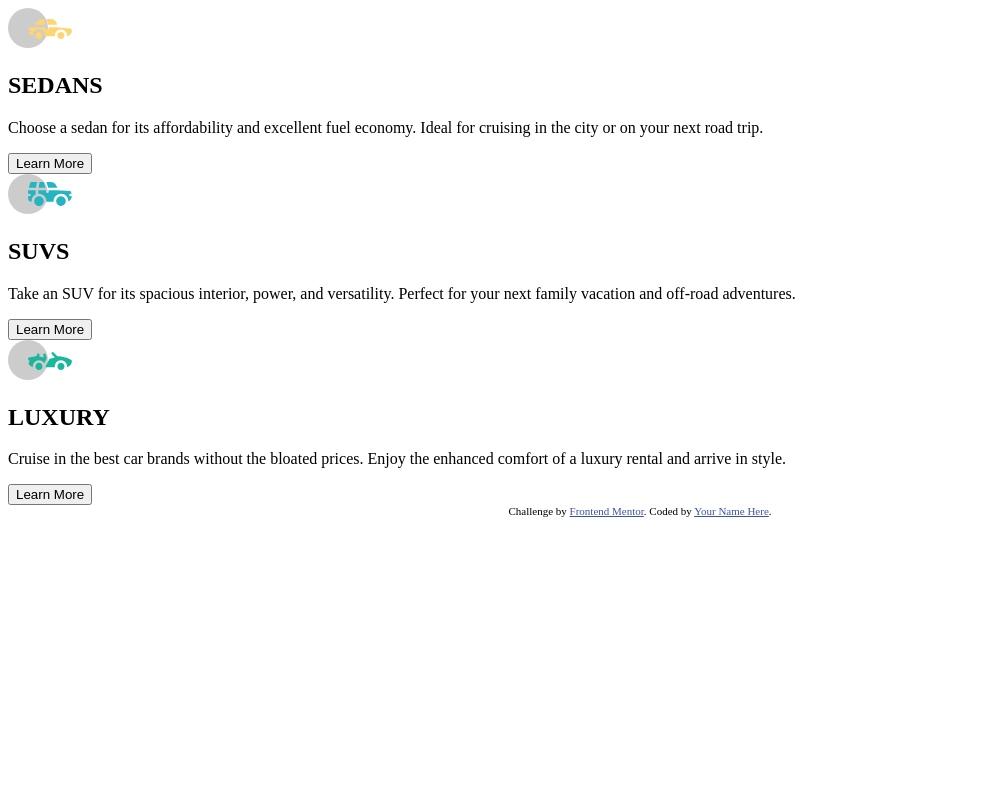
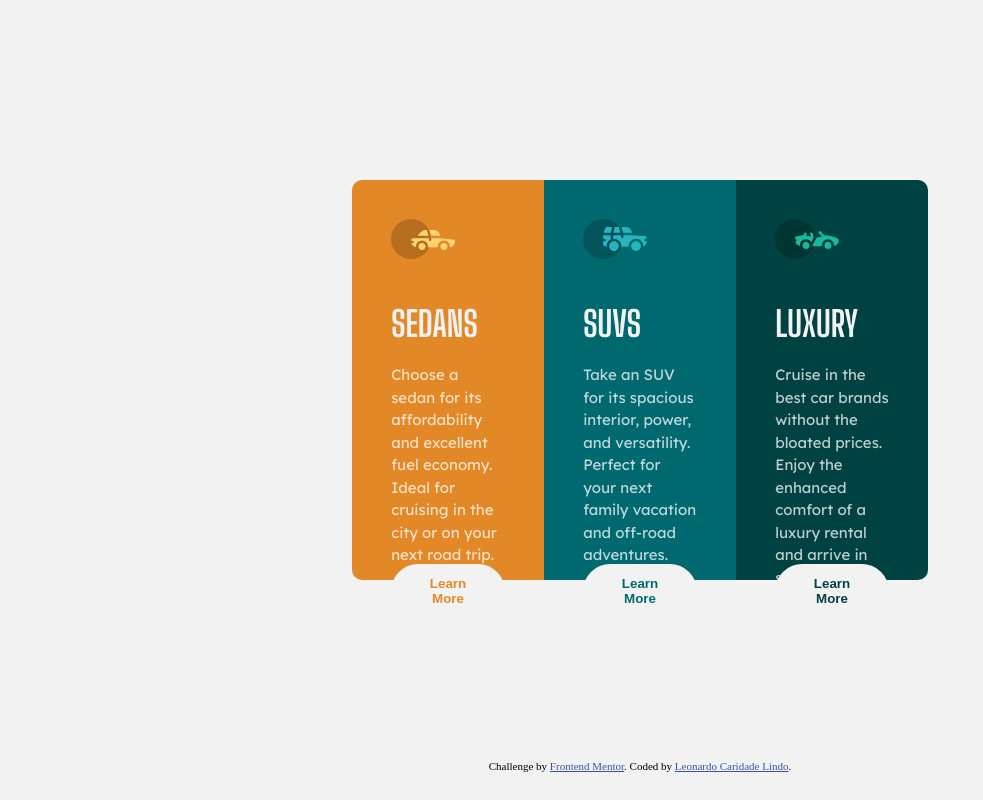
Before and after one commit to leocaridade/3-column-card-component, a plain HTML site: page index.html in a window 1280 px wide. Shown: the whole page, without its empty margins (0-983 px from the left). Drawn offline with Linux system fonts and the light colour scheme.

Commit message:
style: style all the elements

```diff
--- a/index.html
+++ b/index.html
@@ -4,6 +4,7 @@
   <meta charset="UTF-8">
   <meta name="viewport" content="width=device-width, initial-scale=1.0">
   <link rel="icon" type="image/png" sizes="32x32" href="./images/favicon-32x32.png">
+  <link rel="stylesheet" href="style.css">
 
   <title>Frontend Mentor | 3-column preview card component</title>
 
@@ -15,31 +16,37 @@
 </head>
 <body>
   <main>
-    <section>
+    <section class="card sedan">
+      <div class="card-content">
         <img src="./images/icon-sedans.svg" alt="sedans icon" />
-      <h2>SEDANS</h2>
+        <h1>SEDANS</h1>
         <p>Choose a sedan for its affordability and excellent fuel economy. Ideal for cruising in the city
           or on your next road trip.</p>
-      <button>Learn More</button>
+        <button class="button-sedan">Learn More</button>
+      </div>
     </section>
-    <section>
+    <section class="card suv">
+      <div class="card-content">
         <img src="./images/icon-suvs.svg" alt="SUVs icon" />
-      <h2>SUVS</h2>
+        <h1>SUVS</h1>
         <p>Take an SUV for its spacious interior, power, and versatility. Perfect for your next family vacation
           and off-road adventures.</p>
-      <button>Learn More</button>
+        <button class="button-suv">Learn More</button>
+      </div>
     </section>
-    <section>
+    <section class="card luxury">
+      <div class="card-content">
         <img src="./images/icon-luxury.svg" alt="luxury icon"/>
-      <h2>LUXURY</h2>
+        <h1>LUXURY</h1>
         <p>Cruise in the best car brands without the bloated prices. Enjoy the enhanced comfort of a luxury
           rental and arrive in style.</p>
-      <button>Learn More</button>
+        <button class="button-luxury">Learn More</button>
+      </div>
     </section>
   </main>
-  <div class="attribution">
+  <footer class="attribution">
     Challenge by <a href="https://www.frontendmentor.io?ref=challenge" target="_blank">Frontend Mentor</a>.
-    Coded by <a href="#">Your Name Here</a>.
-  </div>
+    Coded by <a href="https://github.com/leocaridade" target="_blank">Leonardo Caridade Lindo</a>.
+  </footer>
 </body>
 </html>
--- /dev/null
+++ b/style.css
@@ -0,0 +1,126 @@
+@import url('https://fonts.googleapis.com/css2?family=Big+Shoulders+Display:wght@700&family=Lexend+Deca&display=swap');
+
+:root {
+  --bright-orange: hsl(31, 77%, 52%);
+  --dark-cyan: hsl(184, 100%, 22%);
+  --very-dark-cyan: hsl(179, 100%, 13%);
+  --transparent-white: hsla(0, 0%, 100%, 0.75);
+  --very-light-gray: hsl(0, 0%, 95%);
+}
+
+* {
+  margin: 0;
+  padding: 0;
+}
+
+body {
+  background-color: var(--very-light-gray);
+}
+
+main {
+  display: flex;
+  justify-content: center;
+  align-items: center;
+  height: 95vh;
+}
+
+img {
+  margin: 20px;
+}
+
+h1 {
+  font-family: 'Big Shoulders Display', cursive;
+  color: var(--very-light-gray);
+  margin: 20px;
+  font-size: 35px;
+}
+
+p {
+  font-family: 'Lexend Deca', sans-serif;
+  color: var(--transparent-white);
+  font-size: 15px;
+  line-height: 1.5;
+  margin: 20px;
+  height: 150px;
+}
+
+button {
+  background-color: var(--very-light-gray);
+  margin: 30px 20px;
+  padding: 12px 30px;
+  border-radius: 60px;
+  border: none;
+  font-weight: 700;
+}
+
+button:hover {
+  background-color: inherit;
+  border: 1px solid white;
+  color: var(--very-light-gray);
+  cursor: pointer;
+}
+
+.card {
+  width: 15vw;
+  height: 50vh;
+}
+
+.card-content {
+  margin: 10%;
+}
+
+.sedan {
+  background-color: var(--bright-orange);
+  border-top-left-radius: 10px;
+  border-bottom-left-radius: 10px;
+}
+
+.suv {
+  background-color: var(--dark-cyan);
+}
+
+.luxury {
+  background-color: var(--very-dark-cyan);
+  border-top-right-radius: 10px;
+  border-bottom-right-radius: 10px;
+}
+
+.button-sedan {
+  color: var(--bright-orange);
+}
+
+.button-suv {
+  color: var(--dark-cyan);
+}
+
+.button-luxury {
+  color: var(--very-dark-cyan);
+}
+
+@media screen and (max-width: 375px) {
+  main {
+    flex-direction: column;
+    height: 95%;
+  }
+
+  .card {
+    width: 90%;
+    height: 90%;
+  }
+
+  .sedan {
+    border-bottom-left-radius: 0;
+    border-top-left-radius: 10px;
+    border-top-right-radius: 10px;
+  }
+
+  .luxury {
+    border-top-right-radius: 0;
+    border-bottom-left-radius: 10px;
+    border-bottom-right-radius: 10px;
+  }
+
+  footer {
+    margin-top: 10px;
+  }
+}
```
Lines whose indentation alone changed are shown as unchanged.
